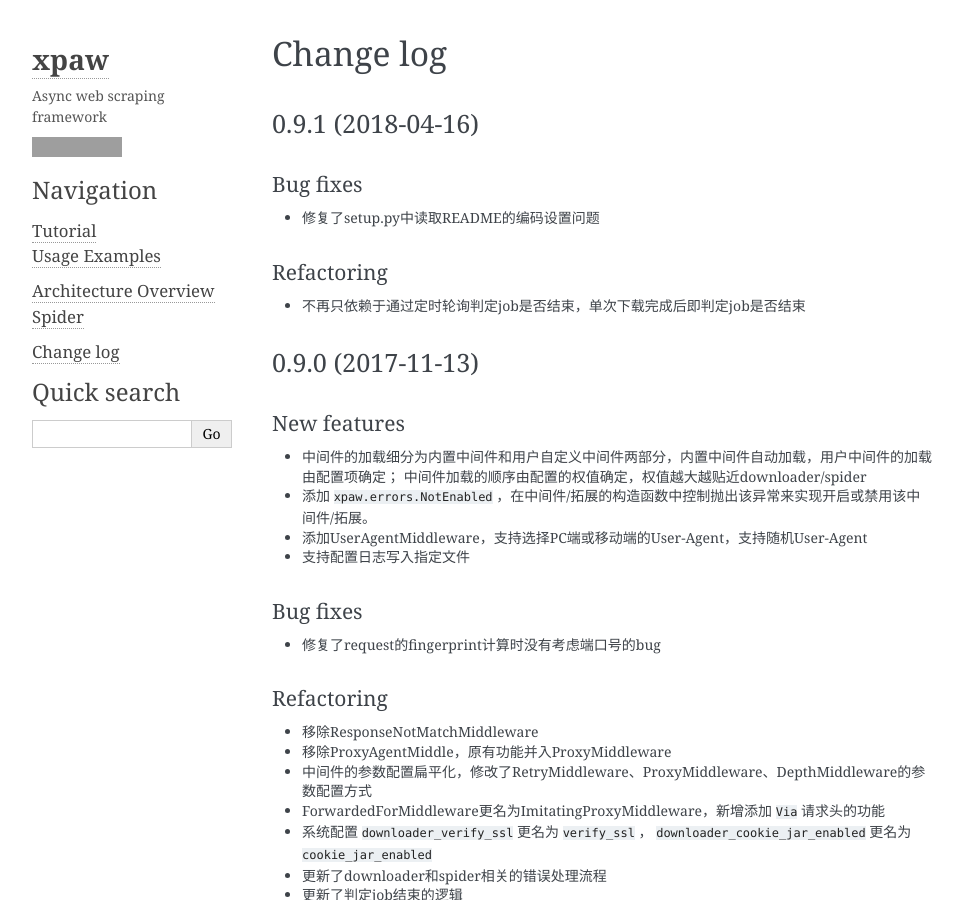
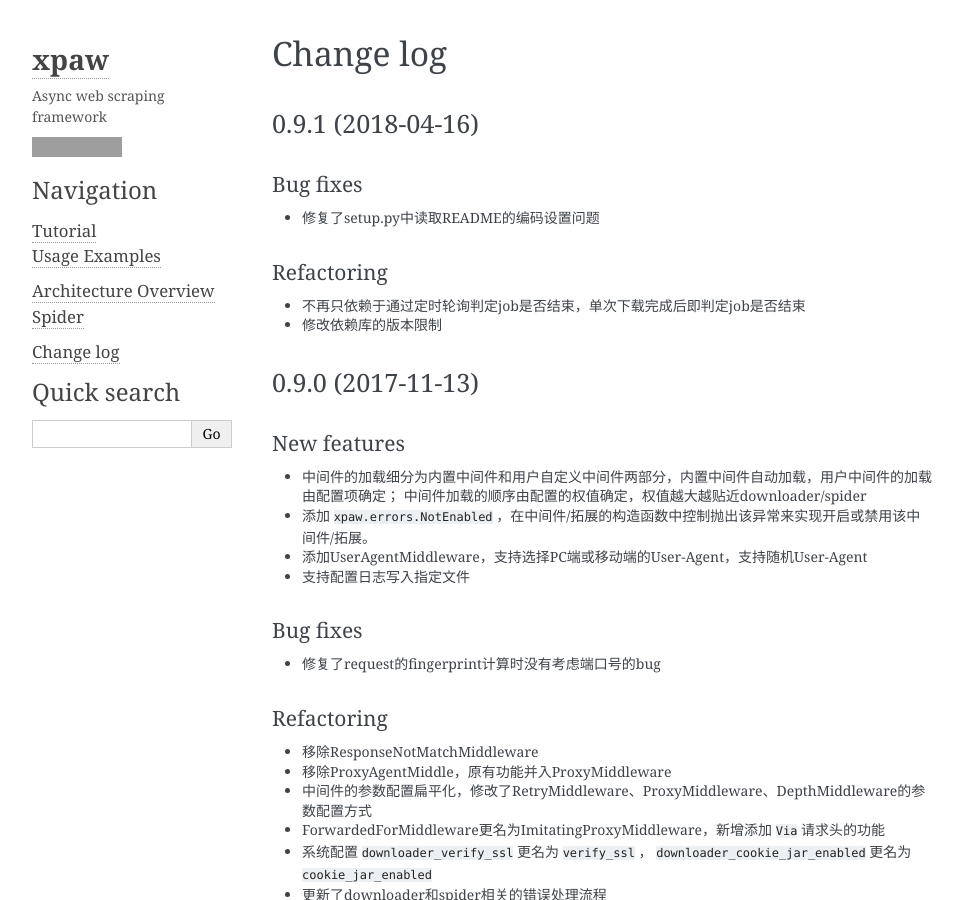
Before and after one commit to jadbin/xpaw, a Sphinx documentation site: the page built from docs/changelog.rst, in a window 1280 px wide and 900 px high. Shown: the whole window, without its empty margins (148-1111 px from the left). Built offline with Sphinx 7.4.7, drawn with Linux system fonts in a browser that asks for light colours; grey boxes are pictures that could not be loaded.

Commit message:
update changelog

```diff
--- a/docs/changelog.rst
+++ b/docs/changelog.rst
@@ -15,6 +15,7 @@ Refactoring
 ~~~~~~~~~~~
 
 - 不再只依赖于通过定时轮询判定job是否结束，单次下载完成后即判定job是否结束
+- 修改依赖库的版本限制
 
 
 0.9.0 (2017-11-13)
```
